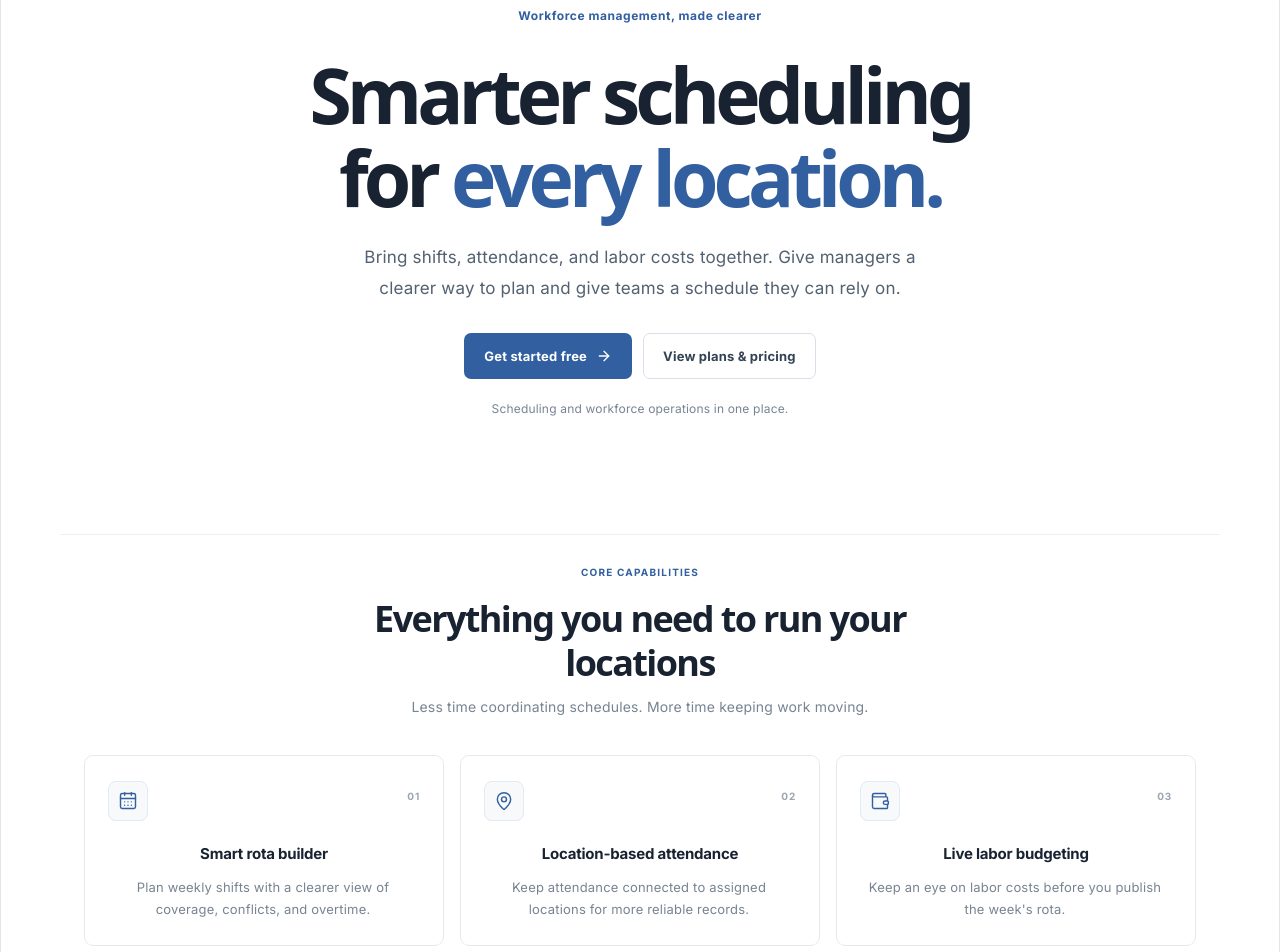
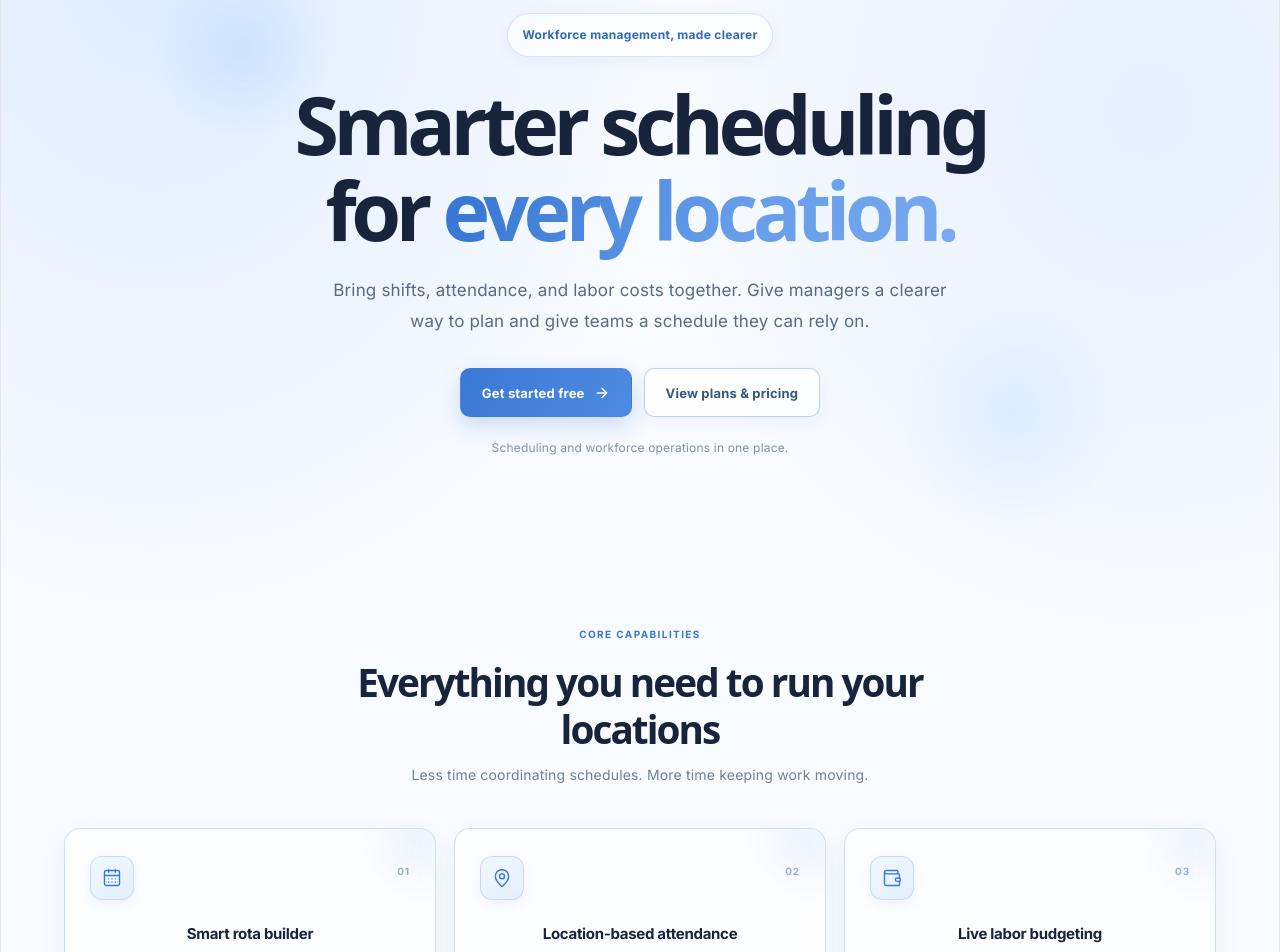
Before and after one commit to talhaimran3/fictional-space-robot, a React app in the folder multi-tenant-saas/frontend/: page / in a window 1280 px wide. Shown: the part 200-1152 px from the top of the page. Built offline with nearby package versions, Linux system fonts and the light colour scheme; the HTML template or start-up script is replaced by a standard one.

Commit message:
Restore modern light SaaS styling on landing page

```diff
--- a/multi-tenant-saas/frontend/src/components/LandingPage.css
+++ b/multi-tenant-saas/frontend/src/components/LandingPage.css
@@ -1,58 +1,101 @@
 .sp-landing {
-  --sp-ink: #182230;
-  --sp-text: #536171;
-  --sp-muted: #788493;
-  --sp-accent: #315f9f;
-  --sp-accent-hover: #254d83;
-  --sp-border: #e5e9ef;
-  --sp-surface: #ffffff;
+  --sp-ink: #17243b;
+  --sp-text: #53647b;
+  --sp-muted: #71819a;
+  --sp-accent: #3978d4;
+  --sp-accent-dark: #2863ba;
+  --sp-border: rgba(190, 211, 239, 0.72);
   width: 100%;
   overflow: hidden;
   color: var(--sp-text);
-  background: #ffffff;
+  background:
+    radial-gradient(ellipse at 12% 7%, rgba(202, 225, 255, 0.58), transparent 34%),
+    radial-gradient(ellipse at 90% 17%, rgba(222, 235, 255, 0.72), transparent 31%),
+    #f8fbff;
   font-family: Inter, -apple-system, BlinkMacSystemFont, "Segoe UI", sans-serif;
 }
 
 .sp-landing-hero {
-  max-width: 1120px;
+  position: relative;
+  max-width: 1160px;
   margin: 0 auto;
-  padding: clamp(88px, 11vw, 136px) 24px clamp(82px, 9vw, 112px);
+  padding: clamp(92px, 12vw, 148px) 24px clamp(88px, 10vw, 124px);
   text-align: center;
+  isolation: isolate;
+}
+
+.sp-landing-hero::before,
+.sp-landing-hero::after {
+  position: absolute;
+  z-index: -1;
+  display: block;
+  border-radius: 50%;
+  content: "";
+  filter: blur(2px);
+  pointer-events: none;
+}
+
+.sp-landing-hero::before {
+  top: 13%;
+  left: 8%;
+  width: 180px;
+  height: 180px;
+  background: radial-gradient(circle, rgba(155, 197, 255, 0.3), transparent 70%);
+}
+
+.sp-landing-hero::after {
+  right: 8%;
+  bottom: 8%;
+  width: 230px;
+  height: 230px;
+  background: radial-gradient(circle, rgba(174, 213, 255, 0.32), transparent 70%);
 }
 
 .sp-landing-hero-content {
-  max-width: 790px;
+  max-width: 820px;
   margin: 0 auto;
-  animation: sp-landing-enter 600ms ease-out both;
+  animation: sp-landing-enter 700ms cubic-bezier(0.2, 0.7, 0.2, 1) both;
 }
 
 .sp-landing-eyebrow {
-  display: inline-block;
+  display: inline-flex;
+  align-items: center;
   margin-bottom: 25px;
-  color: var(--sp-accent);
+  padding: 8px 14px;
+  border: 1px solid rgba(135, 178, 235, 0.34);
+  border-radius: 999px;
+  color: #326ab8;
+  background: rgba(255, 255, 255, 0.68);
+  box-shadow: 0 4px 16px rgba(67, 117, 183, 0.07);
   font-size: 12px;
   font-weight: 650;
-  letter-spacing: 0.045em;
+  letter-spacing: 0.025em;
+  backdrop-filter: blur(12px);
+  -webkit-backdrop-filter: blur(12px);
 }
 
 .sp-landing-hero h1 {
   margin: 0 auto 22px;
   color: var(--sp-ink);
-  font-size: clamp(2.6rem, 6vw, 4.5rem);
-  font-weight: 680;
-  letter-spacing: -0.065em;
-  line-height: 1.08;
+  font-size: clamp(2.7rem, 6.3vw, 4.8rem);
+  font-weight: 750;
+  letter-spacing: -0.067em;
+  line-height: 1.06;
 }
 
 .sp-landing-heading-accent {
   color: var(--sp-accent);
+  background: linear-gradient(105deg, #3978d4 8%, #659ce9 55%, #79a9ef 100%);
+  -webkit-background-clip: text;
+  background-clip: text;
+  -webkit-text-fill-color: transparent;
 }
 
 .sp-landing-intro {
-  max-width: 610px;
-  margin: 0 auto 30px;
-  color: var(--sp-text);
-  font-size: clamp(15px, 1.45vw, 17px);
+  max-width: 630px;
+  margin: 0 auto 32px;
+  color: #596b83;
+  font-size: clamp(15px, 1.5vw, 17px);
   line-height: 1.8;
 }
 
@@ -60,45 +103,48 @@
   display: flex;
   flex-wrap: wrap;
   justify-content: center;
-  gap: 11px;
+  gap: 12px;
 }
 
 .sp-landing-btn {
   display: inline-flex;
-  min-height: 46px;
+  min-height: 49px;
   align-items: center;
   justify-content: center;
   gap: 9px;
-  padding: 0 19px;
+  padding: 0 21px;
   border: 1px solid transparent;
-  border-radius: 7px;
+  border-radius: 10px;
   font-size: 13px;
-  font-weight: 620;
+  font-weight: 650;
   text-decoration: none;
   transition:
-    background-color 180ms ease,
-    border-color 180ms ease,
-    color 180ms ease,
-    transform 180ms ease;
+    background-color 220ms ease,
+    border-color 220ms ease,
+    color 220ms ease,
+    box-shadow 220ms ease,
+    transform 220ms ease;
 }
 
 .sp-landing-btn:focus-visible {
-  outline: 3px solid rgba(49, 95, 159, 0.22);
+  outline: 3px solid rgba(57, 120, 212, 0.25);
   outline-offset: 3px;
 }
 
 .sp-landing-btn--primary {
-  color: #ffffff;
-  background: var(--sp-accent);
+  color: #fff;
+  background: linear-gradient(115deg, #3978d4, #4e8be2);
+  box-shadow: 0 9px 22px rgba(57, 120, 212, 0.23);
 }
 
 .sp-landing-btn--primary:hover {
-  transform: translateY(-2px);
-  background: var(--sp-accent-hover);
+  transform: translateY(-3px);
+  background: linear-gradient(115deg, #2863ba, #3978d4);
+  box-shadow: 0 13px 27px rgba(57, 120, 212, 0.3);
 }
 
 .sp-landing-btn--primary svg {
-  transition: transform 180ms ease;
+  transition: transform 220ms ease;
 }
 
 .sp-landing-btn--primary:hover svg {
@@ -106,125 +152,152 @@
 }
 
 .sp-landing-btn--secondary {
-  border-color: #d9dfe7;
-  color: #344255;
-  background: #ffffff;
+  border-color: rgba(174, 198, 229, 0.8);
+  color: #34577f;
+  background: rgba(255, 255, 255, 0.76);
+  box-shadow: 0 5px 16px rgba(42, 83, 137, 0.06);
+  backdrop-filter: blur(10px);
+  -webkit-backdrop-filter: blur(10px);
 }
 
 .sp-landing-btn--secondary:hover {
-  transform: translateY(-2px);
-  border-color: #aeb9c7;
-  background: #f9fafb;
+  transform: translateY(-3px);
+  border-color: #9bbce8;
+  color: #285eaa;
+  background: #fff;
+  box-shadow: 0 10px 22px rgba(42, 83, 137, 0.1);
 }
 
 .sp-landing-note {
-  margin: 17px 0 0;
-  color: var(--sp-muted);
+  margin: 18px 0 0;
+  color: #8292a8;
   font-size: 12px;
 }
 
 .sp-landing-features {
-  max-width: 1160px;
+  max-width: 1200px;
   margin: 0 auto;
-  padding: 22px 24px clamp(76px, 9vw, 112px);
-  border-top: 1px solid #edf0f3;
+  padding: 34px 24px clamp(82px, 9vw, 116px);
 }
 
 .sp-landing-section-head {
-  max-width: 650px;
-  margin: 0 auto 36px;
+  max-width: 660px;
+  margin: 0 auto 40px;
   text-align: center;
-  animation: sp-landing-enter 600ms 80ms ease-out both;
+  animation: sp-landing-enter 650ms 100ms ease-out both;
 }
 
 .sp-landing-kicker {
   display: inline-block;
   margin-bottom: 12px;
-  color: var(--sp-accent);
+  color: #3978d4;
   font-size: 10px;
-  font-weight: 700;
-  letter-spacing: 0.12em;
+  font-weight: 750;
+  letter-spacing: 0.14em;
 }
 
 .sp-landing-section-head h2 {
-  margin: 0 0 10px;
+  margin: 0 0 11px;
   color: var(--sp-ink);
-  font-size: clamp(1.55rem, 3vw, 2rem);
-  font-weight: 660;
-  letter-spacing: -0.045em;
-  line-height: 1.22;
+  font-size: clamp(1.65rem, 3.2vw, 2.15rem);
+  font-weight: 720;
+  letter-spacing: -0.05em;
+  line-height: 1.2;
 }
 
 .sp-landing-section-head p {
   margin: 0;
   color: var(--sp-muted);
   font-size: 14px;
-  line-height: 1.7;
+  line-height: 1.75;
 }
 
 .sp-landing-grid {
   display: grid;
   grid-template-columns: repeat(3, minmax(0, 1fr));
-  gap: 16px;
-  margin-bottom: 30px;
+  gap: 18px;
+  margin-bottom: 32px;
 }
 
 .sp-landing-card {
   position: relative;
-  min-height: 190px;
-  padding: 25px 23px;
-  border: 1px solid var(--sp-border);
-  border-radius: 9px;
-  background: var(--sp-surface);
-  animation: sp-landing-enter 520ms calc(100ms + var(--sp-landing-card-index, 0) * 75ms) ease-out both;
+  min-height: 205px;
+  padding: 27px 25px;
+  overflow: hidden;
+  border: 1px solid rgba(194, 215, 243, 0.78);
+  border-radius: 16px;
+  background: rgba(255, 255, 255, 0.72);
+  box-shadow:
+    0 10px 30px rgba(43, 88, 145, 0.055),
+    inset 0 1px 0 rgba(255, 255, 255, 0.92);
+  animation: sp-landing-enter 600ms calc(120ms + var(--sp-landing-card-index, 0) * 90ms) cubic-bezier(0.2, 0.7, 0.2, 1) both;
   transition:
-    border-color 180ms ease,
-    box-shadow 180ms ease,
-    transform 180ms ease;
+    border-color 240ms ease,
+    box-shadow 240ms ease,
+    transform 240ms ease,
+    background-color 240ms ease;
+  backdrop-filter: blur(16px);
+  -webkit-backdrop-filter: blur(16px);
+}
+
+.sp-landing-card::before {
+  position: absolute;
+  top: -54px;
+  right: -48px;
+  width: 130px;
+  height: 130px;
+  border-radius: 50%;
+  background: radial-gradient(circle, rgba(180, 211, 250, 0.22), transparent 70%);
+  content: "";
+  pointer-events: none;
 }
 
 .sp-landing-card:hover {
-  transform: translateY(-3px);
-  border-color: #cbd4df;
-  box-shadow: 0 10px 24px rgba(24, 34, 48, 0.055);
+  transform: translateY(-6px);
+  border-color: rgba(132, 177, 235, 0.85);
+  background: rgba(255, 255, 255, 0.9);
+  box-shadow:
+    0 18px 38px rgba(43, 88, 145, 0.11),
+    inset 0 1px 0 rgba(255, 255, 255, 1);
 }
 
 .sp-landing-icon {
   display: grid;
-  width: 40px;
-  height: 40px;
-  margin-bottom: 20px;
+  width: 44px;
+  height: 44px;
+  margin-bottom: 21px;
   place-items: center;
-  border: 1px solid #e4eaf1;
-  border-radius: 8px;
-  color: var(--sp-accent);
-  background: #f7f9fb;
+  border: 1px solid rgba(166, 199, 240, 0.55);
+  border-radius: 12px;
+  color: #3978d4;
+  background: linear-gradient(145deg, #f1f7ff, #e4efff);
+  box-shadow: 0 5px 13px rgba(64, 123, 199, 0.08);
 }
 
 .sp-landing-card-number {
   position: absolute;
-  top: 27px;
-  right: 23px;
-  color: #9aa5b2;
+  top: 29px;
+  right: 25px;
+  color: #9aafca;
   font-size: 10px;
-  font-weight: 650;
-  letter-spacing: 0.08em;
+  font-weight: 700;
+  letter-spacing: 0.09em;
 }
 
 .sp-landing-card h3 {
   margin: 0 0 9px;
   color: var(--sp-ink);
   font-size: 15px;
-  font-weight: 650;
-  letter-spacing: -0.015em;
+  font-weight: 700;
+  letter-spacing: -0.02em;
 }
 
 .sp-landing-card p {
   max-width: 310px;
   margin: 0;
-  color: var(--sp-muted);
+  color: #71819a;
   font-size: 13px;
-  line-height: 1.7;
+  line-height: 1.75;
 }
 
 .sp-landing-cta-band {
@@ -232,11 +305,14 @@
   align-items: center;
   justify-content: space-between;
   gap: 24px;
-  padding: 27px 29px;
-  border: 1px solid var(--sp-border);
-  border-radius: 9px;
-  background: #f8f9fb;
-  animation: sp-landing-enter 600ms 220ms ease-out both;
+  padding: 30px 32px;
+  border: 1px solid rgba(180, 207, 241, 0.8);
+  border-radius: 16px;
+  background:
+    radial-gradient(ellipse at 100% 0%, rgba(191, 218, 252, 0.52), transparent 48%),
+    linear-gradient(115deg, rgba(255, 255, 255, 0.9), rgba(239, 246, 255, 0.88));
+  box-shadow: 0 12px 30px rgba(43, 88, 145, 0.07);
+  animation: sp-landing-enter 650ms 250ms ease-out both;
 }
 
 .sp-landing-cta-copy .sp-landing-kicker {
@@ -246,15 +322,15 @@
 .sp-landing-cta-band h2 {
   margin: 0;
   color: var(--sp-ink);
-  font-size: clamp(1.15rem, 2.5vw, 1.45rem);
-  font-weight: 650;
-  letter-spacing: -0.035em;
+  font-size: clamp(1.2rem, 2.5vw, 1.55rem);
+  font-weight: 700;
+  letter-spacing: -0.04em;
 }
 
 @keyframes sp-landing-enter {
   from {
     opacity: 0;
-    transform: translateY(10px);
+    transform: translateY(16px);
   }
 
   to {
@@ -266,7 +342,7 @@
 @media (max-width: 800px) {
   .sp-landing-grid {
     grid-template-columns: 1fr;
-    max-width: 560px;
+    max-width: 580px;
     margin-right: auto;
     margin-left: auto;
   }
@@ -280,7 +356,7 @@
   }
 
   .sp-landing-cta-band {
-    max-width: 560px;
+    max-width: 580px;
     flex-direction: column;
     align-items: flex-start;
     margin: 0 auto;
@@ -289,11 +365,11 @@
 
 @media (max-width: 520px) {
   .sp-landing-hero {
-    padding: 72px 20px 66px;
+    padding: 76px 20px 70px;
   }
 
   .sp-landing-hero h1 {
-    font-size: clamp(2.25rem, 10.5vw, 3.05rem);
+    font-size: clamp(2.3rem, 10.5vw, 3.15rem);
     letter-spacing: -0.06em;
   }
 
@@ -304,7 +380,7 @@
   .sp-landing-ctas {
     flex-direction: column;
     align-items: stretch;
-    max-width: 330px;
+    max-width: 340px;
     margin: 0 auto;
   }
 
@@ -318,11 +394,11 @@
   }
 
   .sp-landing-card {
-    padding: 22px 20px;
+    padding: 23px 21px;
   }
 
   .sp-landing-cta-band {
-    padding: 24px 21px;
+    padding: 25px 22px;
   }
 }
 
```
